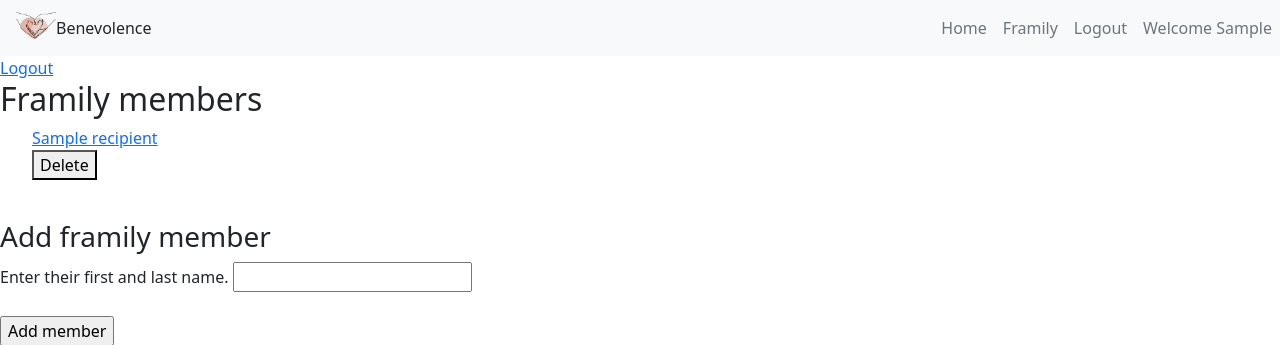
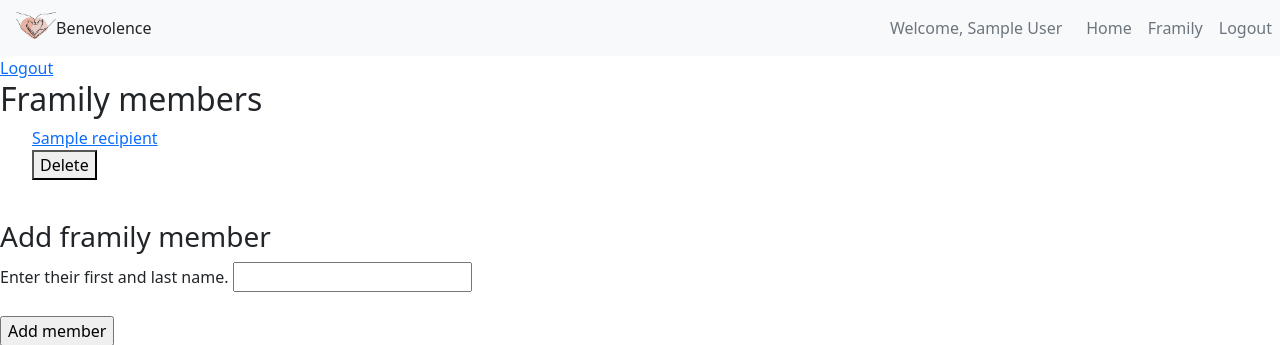
Before and after one commit to ShannaSmith/benevolence, a Flask app: page /recipients/1 in a window 1280 px wide. Shown: the top 345 px of the page. Run offline with Flask 2, Linux system fonts and the light colour scheme; the visitor is signed in with stand-in values (Sample User, id 1); tables that the repository leaves empty hold one stand-in row (values such as "Sample post"); some libraries are stand-ins or nearby versions.

Commit message:
add user name to nav bar & fix logout issue

```diff
--- a/server.py
+++ b/server.py
@@ -63,7 +63,7 @@ def process_login():
     else:
         session["user_email"] = user.email
         session["user_id"] = user.user_id
-        session["fname"] = user.fname
+        session["user_fname"] = user.fname
         flash(f"Welcome back, {user.fname}!")
     return redirect(f"/recipients/{user.user_id}")
 
@@ -71,7 +71,9 @@ def process_login():
 @app.route("/logout")
 def logout_user():
     """process user log out"""
-    session.pop('user', None)
+    session.pop("user_fname", None)
+    session.pop('user_email', None)
+    session.pop("user_id", None)
     return redirect("/")
 
 #Google API helper function
--- a/static/css/styles.css
+++ b/static/css/styles.css
@@ -4,3 +4,7 @@
 ul{
     list-style-type: none;
 }
+.navbar-nav .active .nav-item .nav-link .link-secondary .sr-only a{
+    color:blue !important;
+}
+}
--- a/templates/base.html
+++ b/templates/base.html
@@ -22,13 +22,15 @@
     <span class="navbar-toggler-icon"></span>
   </button>
   <div class="collapse navbar-collapse nav justify-content-end" id="navbarNavAltMarkup">
+    {%if "user_id" in session %}
+    <a class="nav-item nav-link link-secondary">Welcome,  {{session.user_fname}}<span class="sr-only"></span></a>
+   {%endif%}
     <div class="navbar-nav">
       <a class="nav-item nav-link link-secondary" href="/">Home <span class="sr-only"></span></a>
       <!-- put recipients in if statement for login -->
       {%if "user_id" in session%}
       <a class="nav-item nav-link link-secondary" href="/recipients/{{session['user_id']}}">Framily<span class="sr-only"></span></a>
       <a class="nav-item nav-link link-secondary" href="/logout">Logout</a>
-      <a class="nav-item nav-link link-secondary profile-name">Welcome {{user.fname}}<span class="sr-only"></span></a>
       {%endif %}
 
     </div>
@@ -42,6 +44,7 @@
     <script src="https://cdn.jsdelivr.net/npm/bootstrap@5.0.2/dist/js/bootstrap.bundle.min.js"
         integrity="sha384-gtEjrD/SeCtmISkJkNUaaKMoLD0//ElJ19smozuHV6z3Iehds+3Ulb9Bn9Plx0x4"
         crossorigin="anonymous"></script>
+    <script src="/static/js/nav.js"></script>
     {% endblock %}
 </body>
 {% block after_body %}{% endblock %}
```
Also changed, not shown: static/js/nav.js (added, +12 -0 lines).
